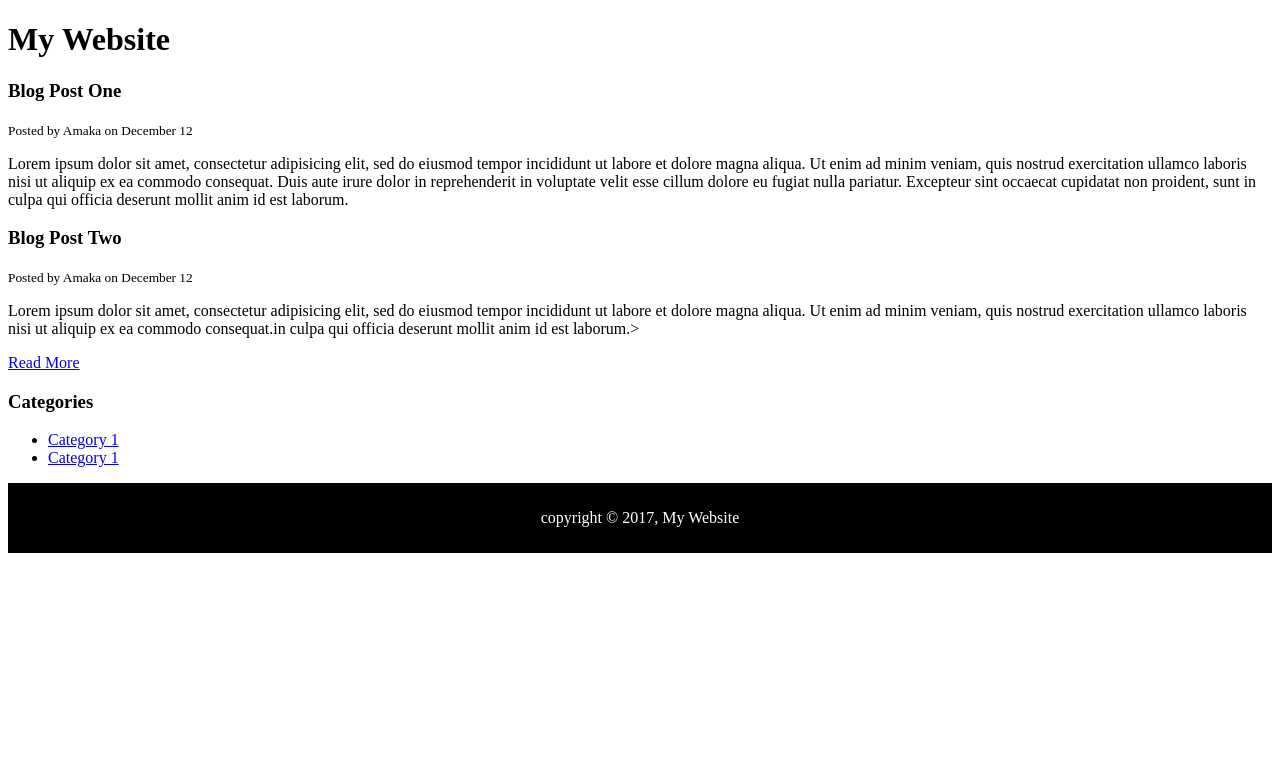
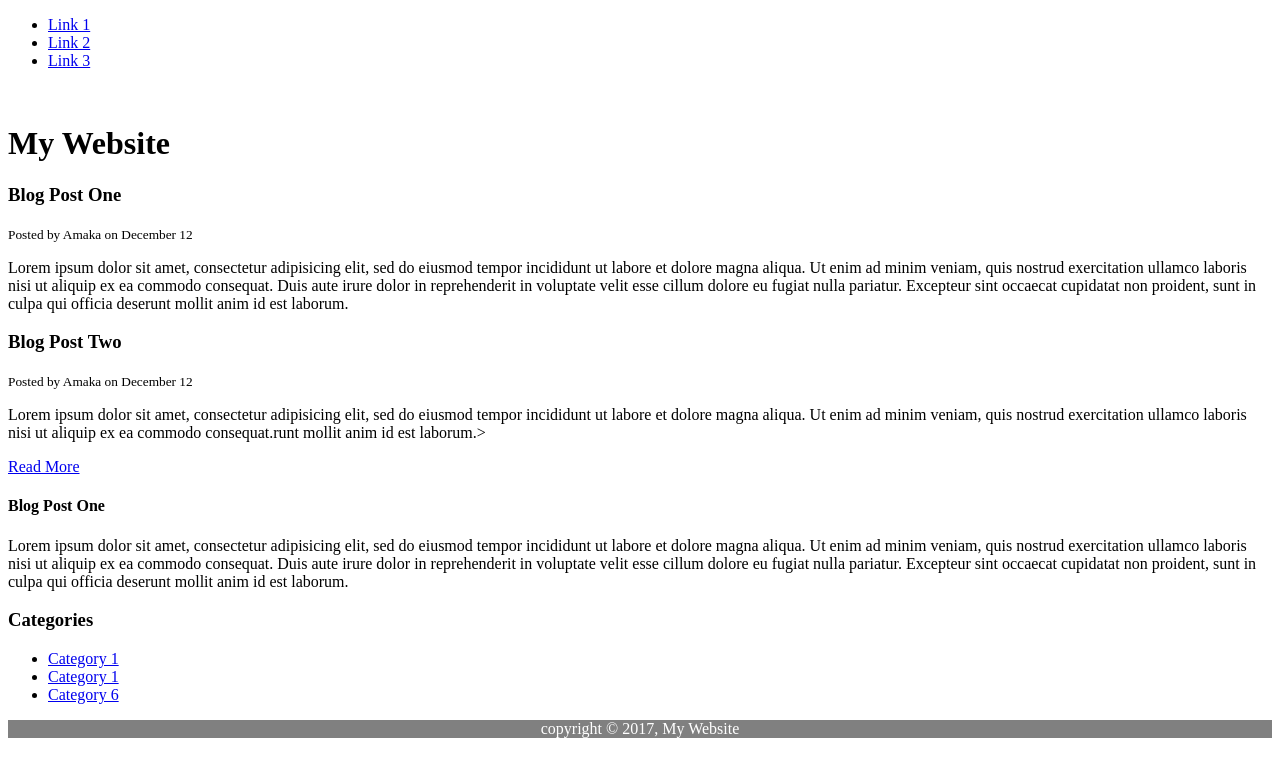
Before and after one commit to AmakaEguzoro/1st-project, a plain HTML site: page index.html in a window 1280 px wide. Drawn offline with Linux system fonts and the light colour scheme.

Commit message:
added a new post

```diff
--- a/index.html
+++ b/index.html
@@ -5,11 +5,26 @@
 	<style type="text/css">
 		#main-header{
 			text-align:center;
-			background-color:black;
+			background-color:grey;
 			color: white;
-			padding:10px;
+			text-decoration-color: hotpink;
+
 		}
 	</style>
+	<nav class="navbar navbar-expand-sm bg-light">
+		<ul class="navbar-nav">
+		  <li class="nav-item">
+			<a class="nav-link" href="#">Link 1</a>
+		  </li>
+		  <li class="nav-item">
+			<a class="nav-link" href="#">Link 2</a>
+		  </li>
+		  <li class="nav-item">
+			<a class="nav-link" href="#">Link 3</a>
+		  </li>
+		</ul>
+	  </nav>
+	  <br>
 </head>
 <body>
 	<header>
@@ -17,6 +32,7 @@
 	</header>
 
 	<section>
+
 		<article class="post">
 			<h3>Blog Post One</h3>
 			<small>Posted by Amaka on December 12</small>
@@ -34,8 +50,16 @@
 			<p>Lorem ipsum dolor sit amet, consectetur adipisicing elit, sed do eiusmod
 			tempor incididunt ut labore et dolore magna aliqua. Ut enim ad minim veniam,
 			quis nostrud exercitation ullamco laboris nisi ut aliquip ex ea commodo
-			consequat.in culpa qui officia deserunt mollit anim id est laborum.></p>
+			consequat.runt mollit anim id est laborum.></p>
 			<a href="post.html">Read More</a>
+
+			<h4>Blog Post One</h4>
+			<p>Lorem ipsum dolor sit amet, consectetur adipisicing elit, sed do eiusmod
+			tempor incididunt ut labore et dolore magna aliqua. Ut enim ad minim veniam,
+			quis nostrud exercitation ullamco laboris nisi ut aliquip ex ea commodo
+			consequat. Duis aute irure dolor in reprehenderit in voluptate velit esse
+			cillum dolore eu fugiat nulla pariatur. Excepteur sint occaecat cupidatat non
+			proident, sunt in culpa qui officia deserunt mollit anim id est laborum.</p>
 		</article>
 
 
@@ -48,6 +72,7 @@
 		    <ul>
 		       <li><a href="#">Category 1</a></li>
 		       <li><a href="#">Category 1</a></li>
+		       <li><a href="#">Category 6</a></li>
 
 		    </ul>
 		</nav>
```
